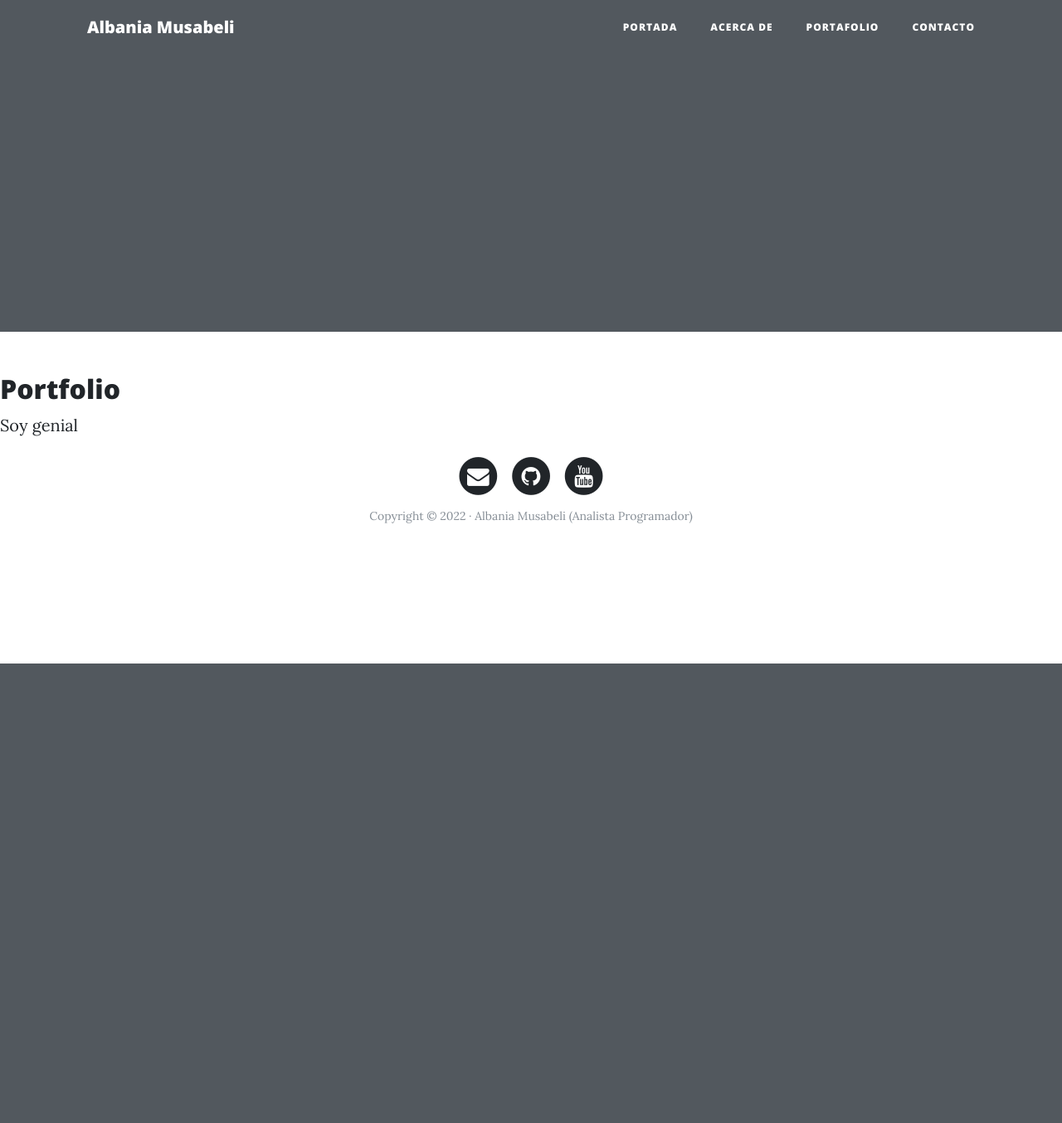
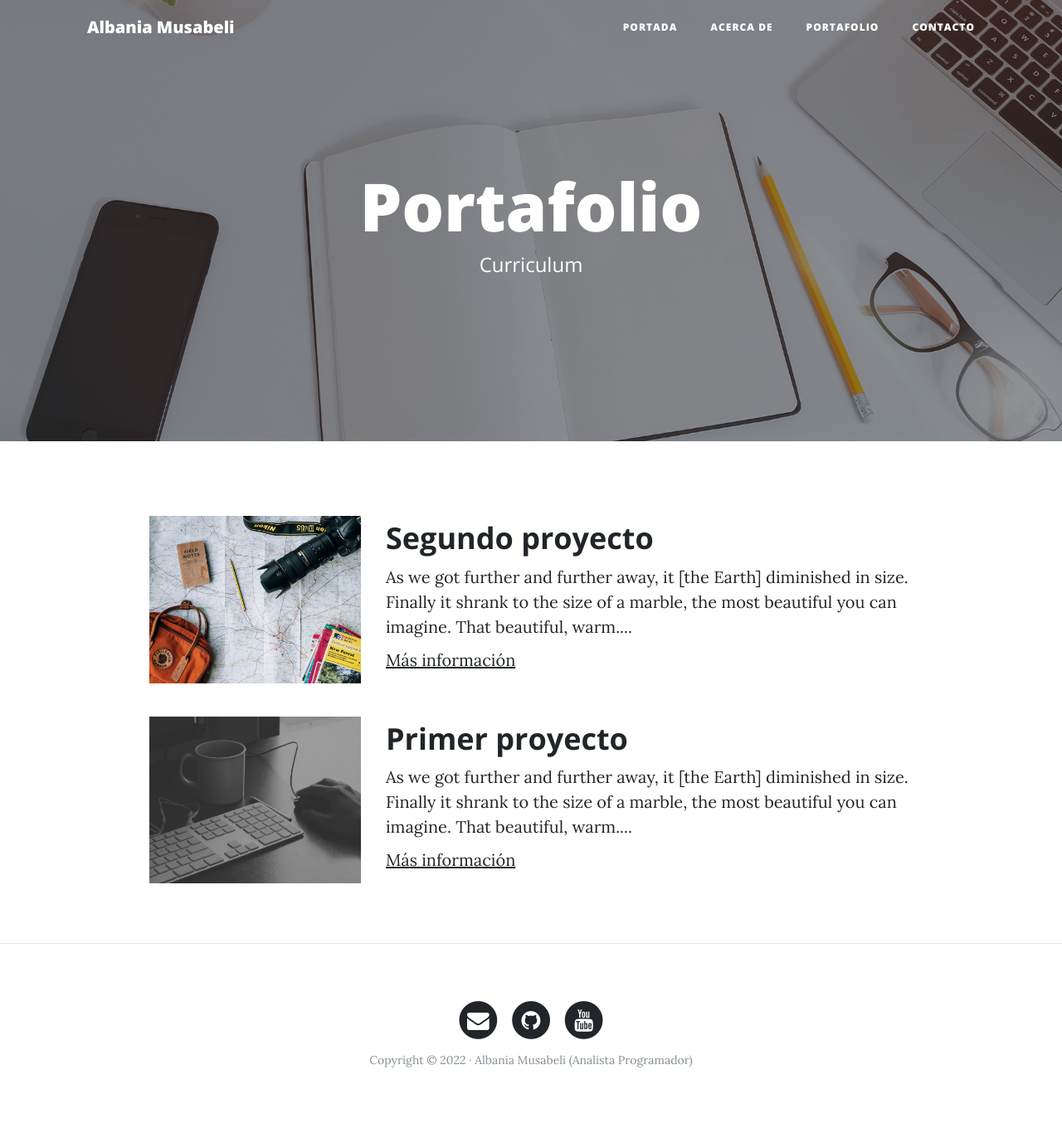
Before and after one commit to albaniamusabeli/portafolio-web-personal, a Django app: page /portfolio/ in a window 1280 px wide. Shown: the whole page at 83% size. Before the commit the page ends 800 px from the top, so only its background shows below. Run offline with Django 4.2, Linux system fonts and the light colour scheme; some libraries are stand-ins or nearby versions.

Commit message:
Agregar paginas contacto, acerca de y portafolio

```diff
--- a/core/templates/core/base.html
+++ b/core/templates/core/base.html
@@ -69,6 +69,21 @@
     {% endblock %}
 
 
+    <!-- Etiqueta hr: Mostrar en los path about, portfolio y contact -->
+
+    {% if request.path == '/about/' or request.path == '/portfolio/' or request.path == '/contact/' %}
+    <hr>
+    {% endif %}
+
+    <!-- Tambien puede ser así:
+
+    {% if request.path != '/' %}
+    <hr>
+    {% endif %}
+    -->
+
+
+
     <!-- Pie de página -->
     <footer>
       <div class="container">
--- a/core/templates/core/home.html
+++ b/core/templates/core/home.html
@@ -11,7 +11,4 @@
 
 
 {% block content %}
-<h2>Portada</h2>
-
-<p>Esto es la portada</p>
 {% endblock %}
--- a/core/templates/core/portfolio.html
+++ b/core/templates/core/portfolio.html
@@ -1,11 +1,39 @@
 {% extends 'core/base.html' %}
 
-{% block titulo%}
-<title>Portfolio</title>
+{% block titulo%}Portafolio{% endblock %}
+
+{% block background%}{% load static %}{% static 'core/img/portfolio-bg.jpg' %}{%endblock%}
+
+{% block headers %}
+<h1>Portafolio</h1>
+<span class="subheading">Curriculum</span>
 {% endblock %}
 
 
 {% block content %}
-<h2>Portfolio</h2>
-<p>Soy genial</p>
+<!-- Contenido Principal -->
+<div class="container">
+    <!-- Proyecto -->
+    <div class="row project">
+        <div class="col-lg-3 col-md-4 offset-lg-1">
+            <img class="img-fluid" src="{% static 'core/img/about-bg.jpg' %}" alt="">
+        </div>
+      <div class="col-lg-7 col-md-8">
+            <h2 class="section-heading title">Segundo proyecto</h2>
+        <p>As we got further and further away, it [the Earth] diminished in size. Finally it shrank to the size of a marble, the most beautiful you can imagine. That beautiful, warm....</p>
+        <p><a href="http://google.com">Más información</a></p>
+        </div>
+    </div>
+    <!-- Proyecto -->
+    <div class="row project">
+        <div class="col-lg-3 col-md-4 offset-lg-1">
+            <img class="img-fluid" src="{% static 'core/img/home-bg.jpg' %}" alt="">
+        </div>
+      <div class="col-lg-7 col-md-8">
+            <h2 class="section-heading title">Primer proyecto</h2>
+        <p>As we got further and further away, it [the Earth] diminished in size. Finally it shrank to the size of a marble, the most beautiful you can imagine. That beautiful, warm....</p>
+        <p><a href="http://google.com">Más información</a></p>
+        </div>
+    </div>
+    </div>
 {% endblock %}
```
Also changed, not shown: core/templates/core/about.html (+21 -5 lines), core/templates/core/contact.html (+18 -4 lines).
